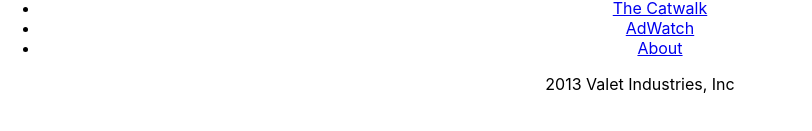
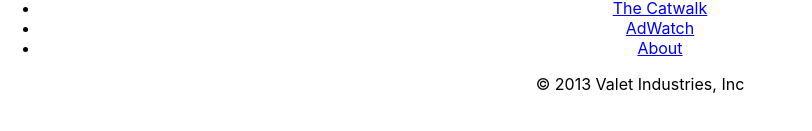
Before and after one commit to mindy-d-tran/react-fashion-blog, a React (Create React App) app: page / in a window 1280 px wide. Shown: the part 329-460 px from the top of the page, without its empty margins (0-812 px from the left). Built offline with nearby package versions, Linux system fonts and the light colour scheme.

Commit message:
add code for copy right sign

```diff
--- a/src/components/Footer.js
+++ b/src/components/Footer.js
@@ -4,7 +4,7 @@ function Footer(){
     return (
         <footer>
             <Nav/>
-            <p>2013 Valet Industries, Inc</p>
+            <p>&#169; 2013 Valet Industries, Inc</p>
         </footer>
     )
 }
```
